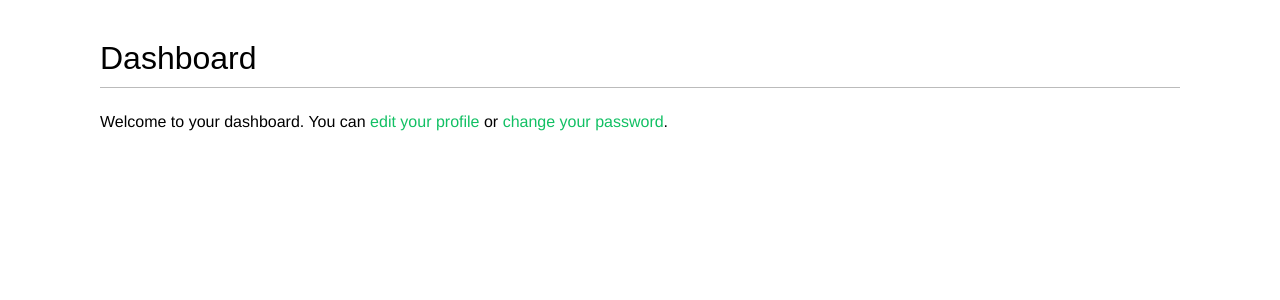
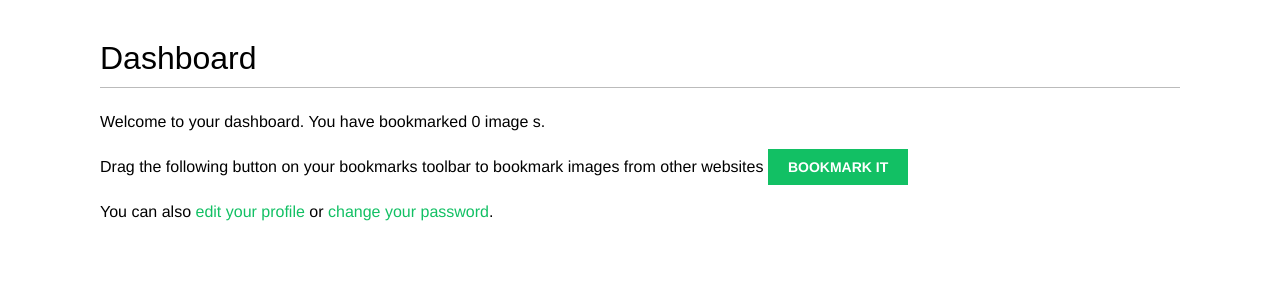
Before and after one commit to arrancardnell/DjangoSocial, a Django app: page /account/ in a window 1280 px wide. Shown: the part 48-348 px from the top of the page. Run offline with Django 3.2, Linux system fonts and the light colour scheme; the visitor is signed in with stand-in values (Sample User, id 1); data that the repository does not hold is empty; some web fonts are replaced.

Commit message:
Added bookmarklet button.

```diff
--- a/bookmarks/account/templates/account/dashboard.html
+++ b/bookmarks/account/templates/account/dashboard.html
@@ -4,7 +4,15 @@
 
 {% block content %}
     <h1>Dashboard</h1>
-    <p>Welcome to your dashboard. You can <a href="{% url 'edit' %}">edit
-        your profile</a> or <a href="{% url 'password_change' %}">change
+
+    {% with total_images_created=request.user.images_created.count %}
+        <p>Welcome to your dashboard. You have bookmarked {{ total_images_created }}
+            image {{ total_images_created|pluralize }}.</p>
+    {% endwith %}
+
+    <p>Drag the following button on your bookmarks toolbar to bookmark
+        images from other websites <a href="javascript:{% include 'bookmarklet_launcher.js' %}" class="button">Bookmark it</a></p>
+
+    <p>You can also <a href="{% url 'edit' %}">edit your profile</a> or <a href="{% url 'password_change' %}">change
         your password</a>.</p>
 {% endblock %}
--- /dev/null
+++ b/bookmarks/images/templates/bookmarklet_launcher.js
@@ -0,0 +1,10 @@
+(function() {
+    if (window.myBookmarklet !== undefined){
+        myBookmarklet();
+        }
+    else {
+        document.body.appendChild(document.createElement('script')).
+        src='http://127.0.0.1:8000/static/js/bookmarklet.js?r='+Math.
+        floor(Math.random()*99999999999999999999);
+        }
+    })();
```
